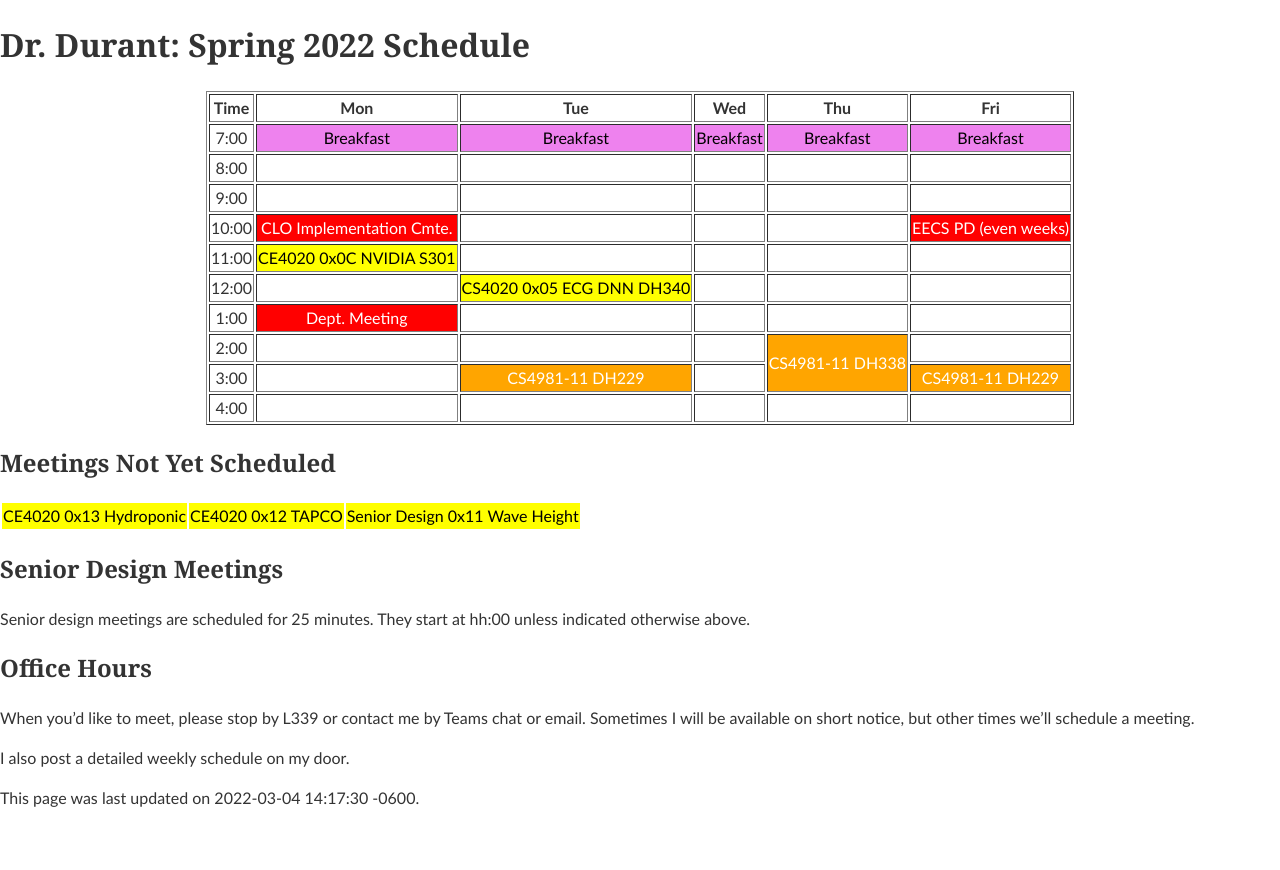
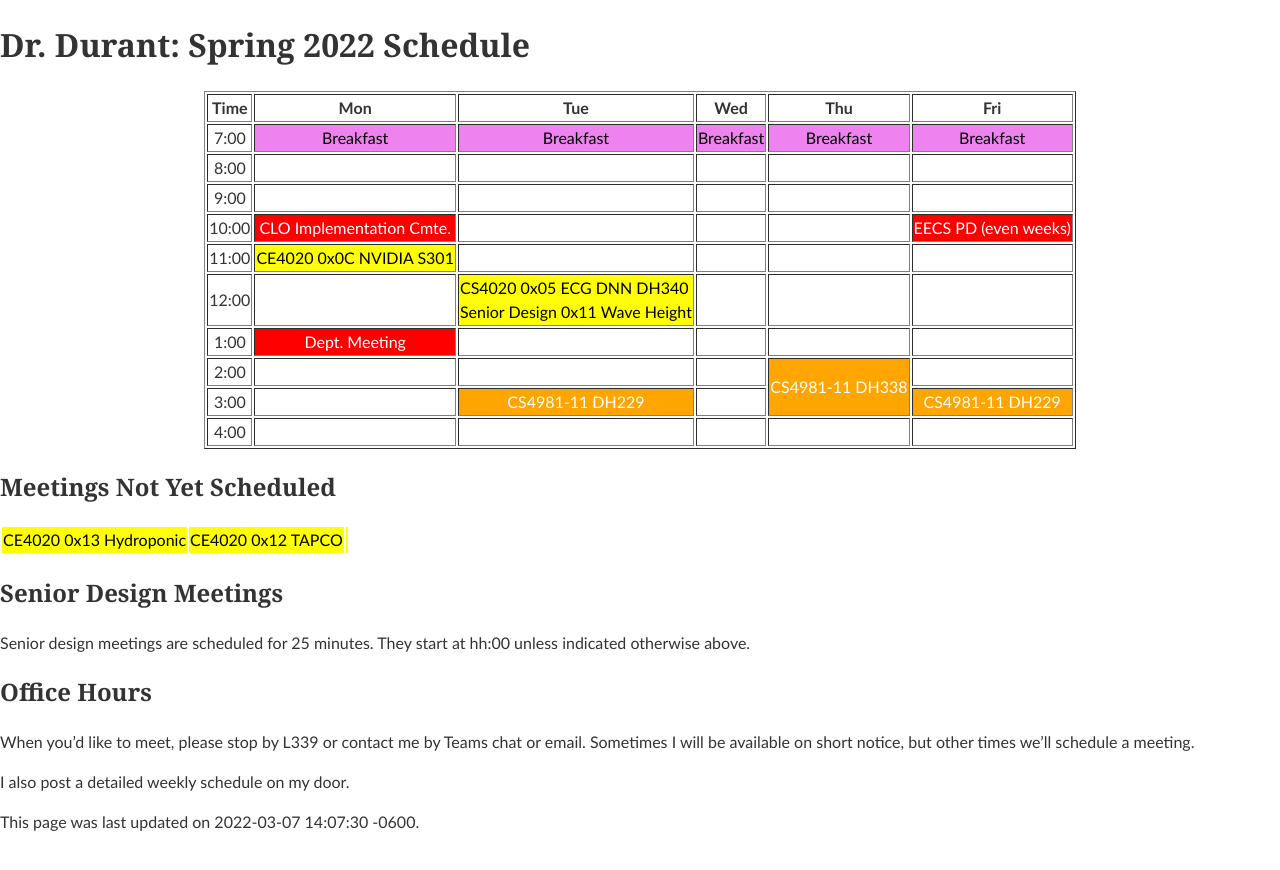
Before and after one commit to edurant/edurant.github.io, a Jekyll site: the page built from sched/s22.md, in a window 1280 px wide. Shown: the top 870 px of the page. Built offline with Jekyll 4.4.1, drawn with Linux system fonts in a browser that asks for light colours; some of the changed lines change nothing that is shown.

Commit message:
sd schedule wave height

```diff
--- a/sched/s22.md
+++ b/sched/s22.md
@@ -1,6 +1,6 @@
 ---
 title: "Dr. Durant: Spring 2022 Schedule"
-date: 2022-03-04 14:17:30 -0600
+date: 2022-03-07 14:07:30 -0600
 ---
 
 <style type="text/css">
@@ -13,17 +13,17 @@ td.lunch  { background-color: violet;  color: black; }
 
 <div align="center">
 <table border>
-<tr><th>Time</th>       <th>Mon</th>                                    <th>Tue</th>                                        <th>Wed</th>                        <th>Thu</th>                                        <th>Fri</th>                            </tr>
-<tr><td>7:00</td>       <td class="lunch">Breakfast</td>                <td class="lunch">Breakfast</td>                    <td class="lunch">Breakfast</td>    <td class="lunch">Breakfast</td>                    <td class="lunch">Breakfast</td>        </tr>
-<tr><td>8:00</td>       <td>&nbsp;</td>                                 <td>&nbsp;</td>                                     <td>&nbsp;</td>                     <td>&nbsp;</td>                                     <td>&nbsp;</td>                         </tr>
-<tr><td>9:00</td>       <td>&nbsp;</td>                                 <td>&nbsp;</td>                                     <td>&nbsp;</td>                     <td>&nbsp;</td>                                     <td>&nbsp;</td>                         </tr>
-<tr><td>10:00</td>      <td class="am">CLO Implementation Cmte.</td>    <td>&nbsp;</td>                                     <td>&nbsp;</td>                     <td>&nbsp;</td>                                     <td class="am">EECS PD (even weeks)</td></tr>
-<tr><td>11:00</td>      <td class="ce4020">CE4020 0x0C NVIDIA S301</td> <td>&nbsp;</td>                                     <td>&nbsp;</td>                     <td>&nbsp;</td>                                     <td>&nbsp;</td>                         </tr>
-<tr><td>12:00</td>      <td>&nbsp;</td>                                 <td class="ce4020">CS4020 0x05 ECG DNN DH340</td>   <td>&nbsp;</td>                     <td>&nbsp;</td>                                     <td>&nbsp;</td>                         </tr>
-<tr><td>1:00</td>       <td class="am">Dept. Meeting</td>               <td>&nbsp;</td>                                     <td>&nbsp;</td>                     <td>&nbsp;</td>                                     <td>&nbsp;</td>                         </tr>
-<tr><td>2:00</td>       <td>&nbsp;</td>                                 <td>&nbsp;</td>                                     <td>&nbsp;</td>                     <td class="cs4981" rowspan="2">CS4981-11 DH338</td> <td>&nbsp;</td>                         </tr>
-<tr><td>3:00</td>       <td>&nbsp;</td>                                 <td class="cs4981">CS4981-11 DH229</td>             <td>&nbsp;</td>                                                                         <td class="cs4981">CS4981-11 DH229</td> </tr>
-<tr><td>4:00</td>       <td>&nbsp;</td>                                 <td>&nbsp;</td>                                     <td>&nbsp;</td>                     <td>&nbsp;</td>                                     <td>&nbsp;</td>                         </tr>
+<tr><th>Time</th>       <th>Mon</th>                                    <th>Tue</th>                                                                            <th>Wed</th>                        <th>Thu</th>                                        <th>Fri</th>                            </tr>
+<tr><td>7:00</td>       <td class="lunch">Breakfast</td>                <td class="lunch">Breakfast</td>                                                        <td class="lunch">Breakfast</td>    <td class="lunch">Breakfast</td>                    <td class="lunch">Breakfast</td>        </tr>
+<tr><td>8:00</td>       <td>&nbsp;</td>                                 <td>&nbsp;</td>                                                                         <td>&nbsp;</td>                     <td>&nbsp;</td>                                     <td>&nbsp;</td>                         </tr>
+<tr><td>9:00</td>       <td>&nbsp;</td>                                 <td>&nbsp;</td>                                                                         <td>&nbsp;</td>                     <td>&nbsp;</td>                                     <td>&nbsp;</td>                         </tr>
+<tr><td>10:00</td>      <td class="am">CLO Implementation Cmte.</td>    <td>&nbsp;</td>                                                                         <td>&nbsp;</td>                     <td>&nbsp;</td>                                     <td class="am">EECS PD (even weeks)</td></tr>
+<tr><td>11:00</td>      <td class="ce4020">CE4020 0x0C NVIDIA S301</td> <td>&nbsp;</td>                                                                         <td>&nbsp;</td>                     <td>&nbsp;</td>                                     <td>&nbsp;</td>                         </tr>
+<tr><td>12:00</td>      <td>&nbsp;</td>                                 <td class="ce4020">CS4020 0x05 ECG DNN DH340<br/>Senior Design 0x11 Wave Height</td>    <td>&nbsp;</td>                     <td>&nbsp;</td>                                     <td>&nbsp;</td>                         </tr>
+<tr><td>1:00</td>       <td class="am">Dept. Meeting</td>               <td>&nbsp;</td>                                                                         <td>&nbsp;</td>                     <td>&nbsp;</td>                                     <td>&nbsp;</td>                         </tr>
+<tr><td>2:00</td>       <td>&nbsp;</td>                                 <td>&nbsp;</td>                                                                         <td>&nbsp;</td>                     <td class="cs4981" rowspan="2">CS4981-11 DH338</td> <td>&nbsp;</td>                         </tr>
+<tr><td>3:00</td>       <td>&nbsp;</td>                                 <td class="cs4981">CS4981-11 DH229</td>                                                 <td>&nbsp;</td>                                                                         <td class="cs4981">CS4981-11 DH229</td> </tr>
+<tr><td>4:00</td>       <td>&nbsp;</td>                                 <td>&nbsp;</td>                                                                         <td>&nbsp;</td>                     <td>&nbsp;</td>                                     <td>&nbsp;</td>                         </tr>
 </table>
 </div>
 
@@ -31,7 +31,7 @@ td.lunch  { background-color: violet;  color: black; }
 <table><tr>
 <td class="ce4020">CE4020 0x13 Hydroponic</td>
 <td class="ce4020">CE4020 0x12 TAPCO</td>
-<td class="ce4020">Senior Design 0x11 Wave Height</td>
+<td class="ce4020"></td>
 </tr></table>
 
 ## Senior Design Meetings
```
